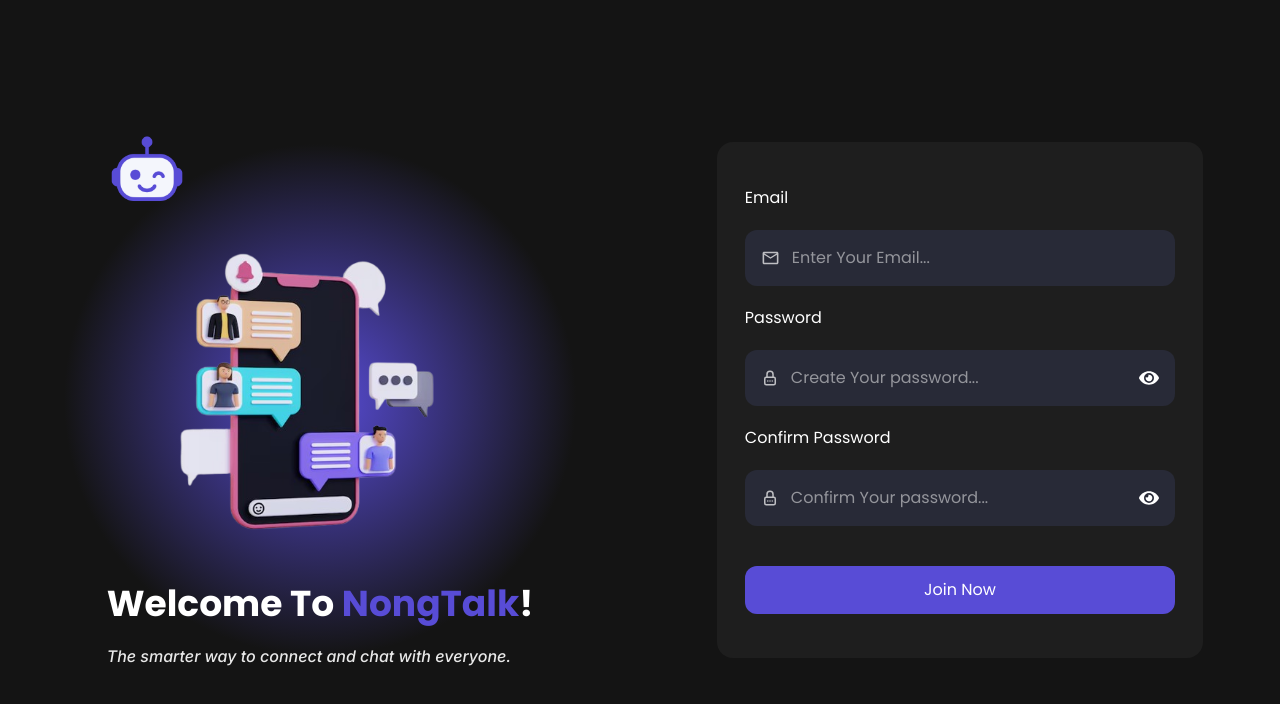
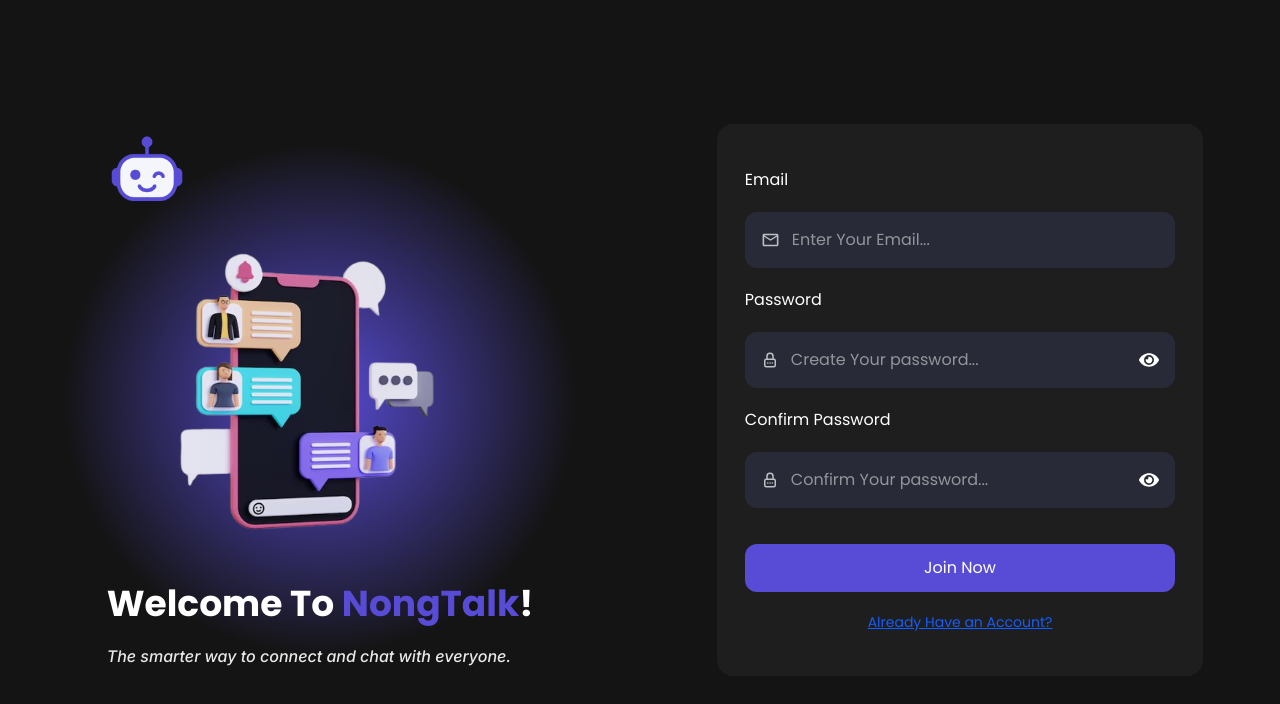
Before and after one commit to VsalCode/nongtalk-app, a React (Vite) app: page / in a window 1280 px wide. Shown: the top 704 px of the page. Built offline with nearby package versions, Linux system fonts and the light colour scheme.

Commit message:
refactor(pages): implement yup validation on register and login pages

```diff
--- a/src/pages/LoginPage.tsx
+++ b/src/pages/LoginPage.tsx
@@ -8,6 +8,9 @@ import { LuEyeClosed } from "react-icons/lu";
 import logo from "../assets/logo.png"
 import nongbot from "../assets/nongtalk-mascot.png"
 import { useForm } from "react-hook-form"
+import { Link } from "react-router";
+import { yupResolver } from "@hookform/resolvers/yup"
+import { LoginSchema } from "../utils/validation/authValidation";
 
 interface LoginData {
   email: string
@@ -16,7 +19,9 @@ interface LoginData {
 
 const LoginPage = () => {
   const [showPassword, setShowPassword] = React.useState(true)
-  const { register, handleSubmit } = useForm<LoginData>()
+  const { register, handleSubmit, formState: { errors } } = useForm<LoginData>({
+    resolver: yupResolver(LoginSchema)
+  })
 
   function handleLogin(data: LoginData) {
     console.log(data);
@@ -61,7 +66,7 @@ const LoginPage = () => {
             {...register("email")}
             childrenLeft={<MdOutlineMail className="text-lg lg:text-xl opacity-70" />}
           />
-
+          {errors.email && <p className="text-red-700 italic text-sm" >{errors.email.message}</p>}
           <InputText
             label="Password Account"
             id="password"
@@ -79,7 +84,9 @@ const LoginPage = () => {
               </button>
             }
           />
-          <Button text="Login" customStyle="py-3 mt-3 lg:mt-5" />
+          {errors.password && <p className="text-red-700 italic text-sm" >{errors.password.message}</p>}
+          <Button text="Login" customStyle="py-3 mt-3 lg:mt-4" />
+          <Link to="/" className="text-blue-600 text-[12px] sm:text-sm underline text-center">Not Have an Account?</Link>
         </form>
       </section>
     </main>
--- a/src/pages/RegisterPage.tsx
+++ b/src/pages/RegisterPage.tsx
@@ -8,6 +8,9 @@ import { LuEyeClosed } from "react-icons/lu";
 import logo from "../assets/logo.png"
 import banner from "../assets/banner.png"
 import { useForm } from "react-hook-form"
+import { Link } from "react-router";
+import { yupResolver } from "@hookform/resolvers/yup"
+import { RegisterSchema } from "../utils/validation/authValidation";
 
 interface RegisterData {
   email: string
@@ -17,7 +20,9 @@ interface RegisterData {
 
 const RegisterPage = () => {
   const [showPassword, setShowPassword] = React.useState(true)
-  const { register, handleSubmit } = useForm<RegisterData>()
+  const { register, handleSubmit, formState: { errors } } = useForm<RegisterData>({
+    resolver: yupResolver(RegisterSchema)
+  })
 
   function handleRegister(data: RegisterData) {
     console.log(data);
@@ -62,7 +67,7 @@ const RegisterPage = () => {
             {...register("email")}
             childrenLeft={<MdOutlineMail className="text-lg lg:text-xl opacity-70" />}
           />
-
+          {errors.email && <p className="text-red-700 italic text-sm" >{errors.email.message}</p>}
           <InputText
             label="Password"
             id="password"
@@ -80,7 +85,7 @@ const RegisterPage = () => {
               </button>
             }
           />
-
+          {errors.password && <p className="text-red-700 italic text-sm" >{errors.password.message}</p>}
           <InputText
             label="Confirm Password"
             id="confirm"
@@ -98,8 +103,9 @@ const RegisterPage = () => {
               </button>
             }
           />
-
-          <Button text="Join Now" customStyle="py-3 mt-3 lg:mt-5" />
+          {errors.confirmPassword && <p className="text-red-700 italic text-sm" >{errors.confirmPassword.message}</p>}
+          <Button text="Join Now" customStyle="py-3 mt-3 md:mt-4" />
+          <Link className="text-blue-600 text-[12px] sm:text-sm underline text-center" to="/login" >Already Have an Account?</Link>
         </form>
       </section>
     </main>
```
